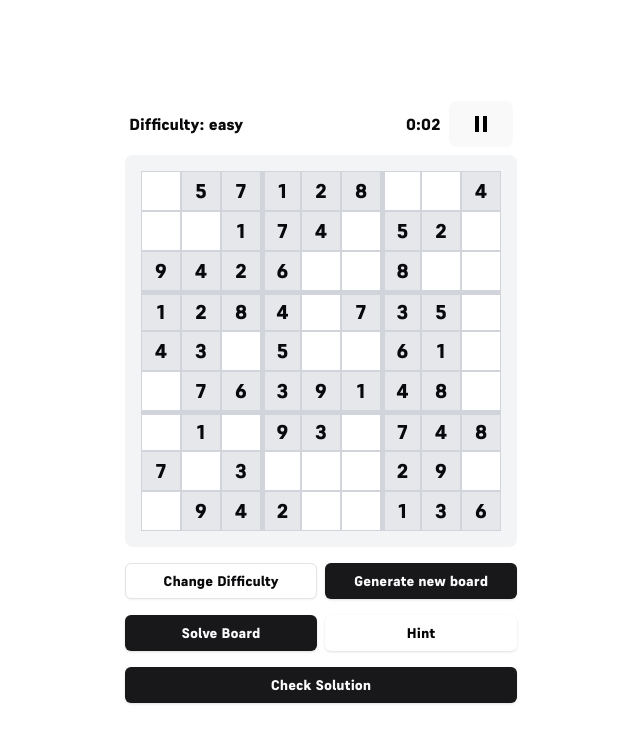
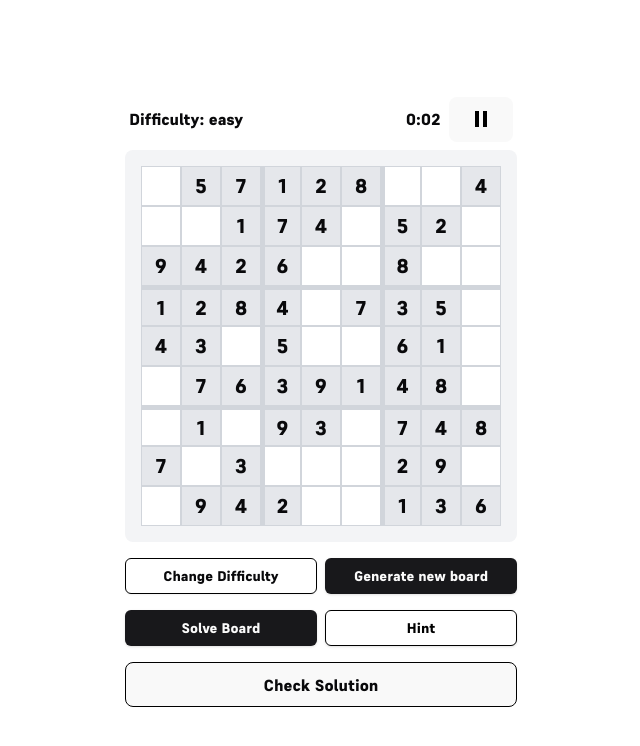
Before and after one commit to jeanpierre-gif/navybits_sudoku, a React (Vite) app: page / in a window 1280 px wide. Both pictures are taken after a click on the button "Easy". Shown: the top 746 px of the page, without its empty margins (319-959 px from the left). Built offline with nearby package versions, Linux system fonts and the light colour scheme.

Commit message:
added dialog for checking board solution

```diff
--- a/src/components/DifficultyLevel/DifficultyLevel.jsx
+++ b/src/components/DifficultyLevel/DifficultyLevel.jsx
@@ -20,7 +20,7 @@ import { useNavigate } from 'react-router-dom';
   return (
     <DropdownMenu>
       <DropdownMenuTrigger asChild>
-        <Button variant="outline" className="md:w-1/2">Change Difficulty</Button>
+        <Button variant="outline" className="md:w-1/2 border-black">Change Difficulty</Button>
       </DropdownMenuTrigger>
       <DropdownMenuContent className="w-56">
         <DropdownMenuGroup>
--- a/src/components/SudokuBoard/SudokuSolver.jsx
+++ b/src/components/SudokuBoard/SudokuSolver.jsx
@@ -1,7 +1,7 @@
 import { solveSudoku, getHint } from '@/utils/sudokuSolver';
 import { Button } from '../ui/button';
 import { useEffect, useState } from 'react';
-import { Dialog, DialogContent, DialogOverlay, DialogTrigger } from '@radix-ui/react-dialog';
+import { Dialog, DialogContent,  DialogTrigger } from "@/components/ui/dialog";
 
 function SudokuSolver({ generatedBoard, setBoard, originalBoard }) {
   const [solvedBoard, setSolvedBoard] = useState(null);
@@ -64,16 +64,14 @@ function SudokuSolver({ generatedBoard, setBoard, originalBoard }) {
     <>
       <div className='flex mt-4 gap-2'>
         <Button onClick={handleSolve} className="w-full md:w-1/2">Solve Board</Button>
-        <Button className="w-full md:w-1/2 bg-white text-black hover:bg-white hover:border-black" onClick={handleHint}>Hint</Button>
+        <Button className="w-full md:w-1/2 bg-white text-black hover:bg-white border-black hover:border-blue" onClick={handleHint}>Hint</Button>
       </div>
-      <div className='flex mt-4 w-full'>
-        <Button className="w-full" onClick={checkSolution}>Check Solution</Button>
-      </div>
-
       <Dialog open={isDialogOpen} onOpenChange={setIsDialogOpen}>
-        <DialogOverlay className="fixed inset-0 bg-black bg-opacity-30" />
-        <DialogContent className="fixed inset-0 flex items-center justify-center">
-          <div className="bg-white p-6 rounded shadow-lg">
+        <DialogTrigger onClick={checkSolution} className='mt-4 border-black' >
+      Check Solution
+     </DialogTrigger>
+     <DialogContent >
+          <div >
             <p>{dialogMessage}</p>
             <div className="mt-4 text-right">
               <Button onClick={() => setIsDialogOpen(false)}>Close</Button>
@@ -81,6 +79,8 @@ function SudokuSolver({ generatedBoard, setBoard, originalBoard }) {
           </div>
         </DialogContent>
       </Dialog>
+
+
     </>
   );
 }
```
